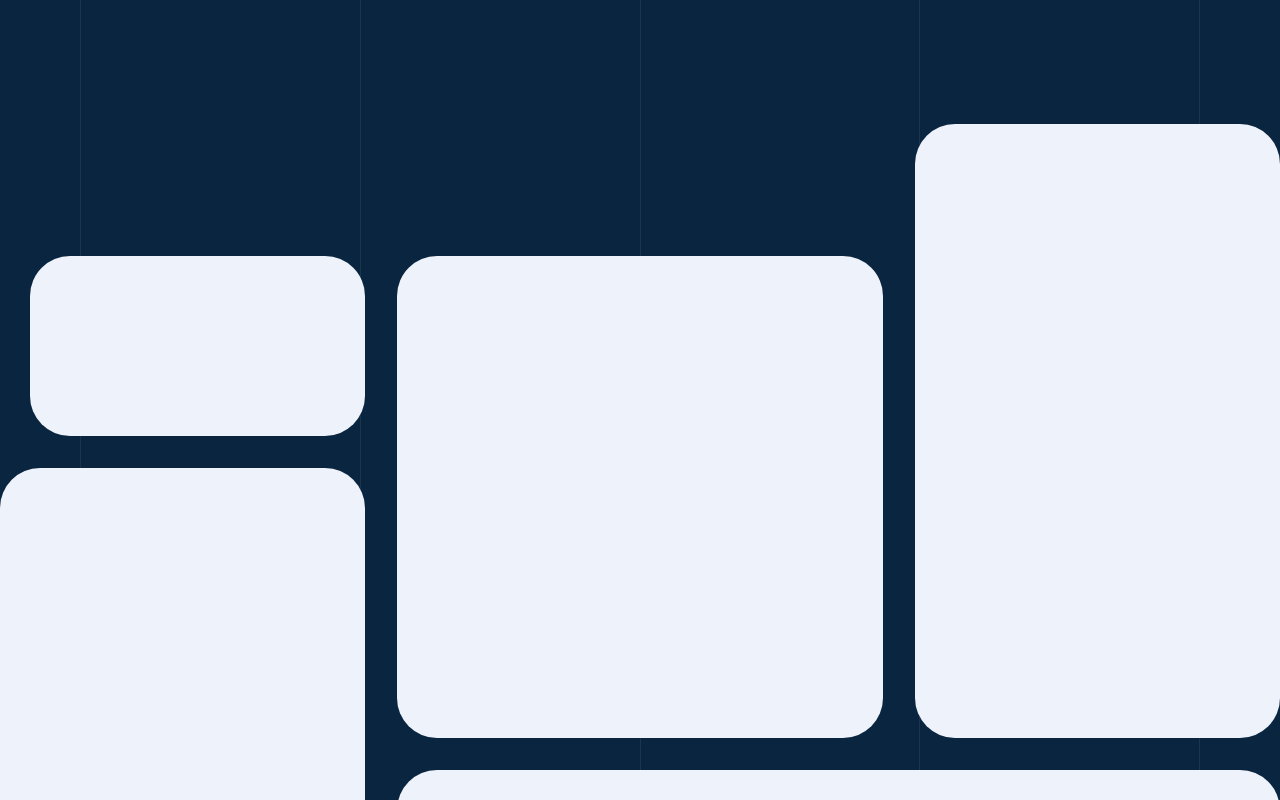
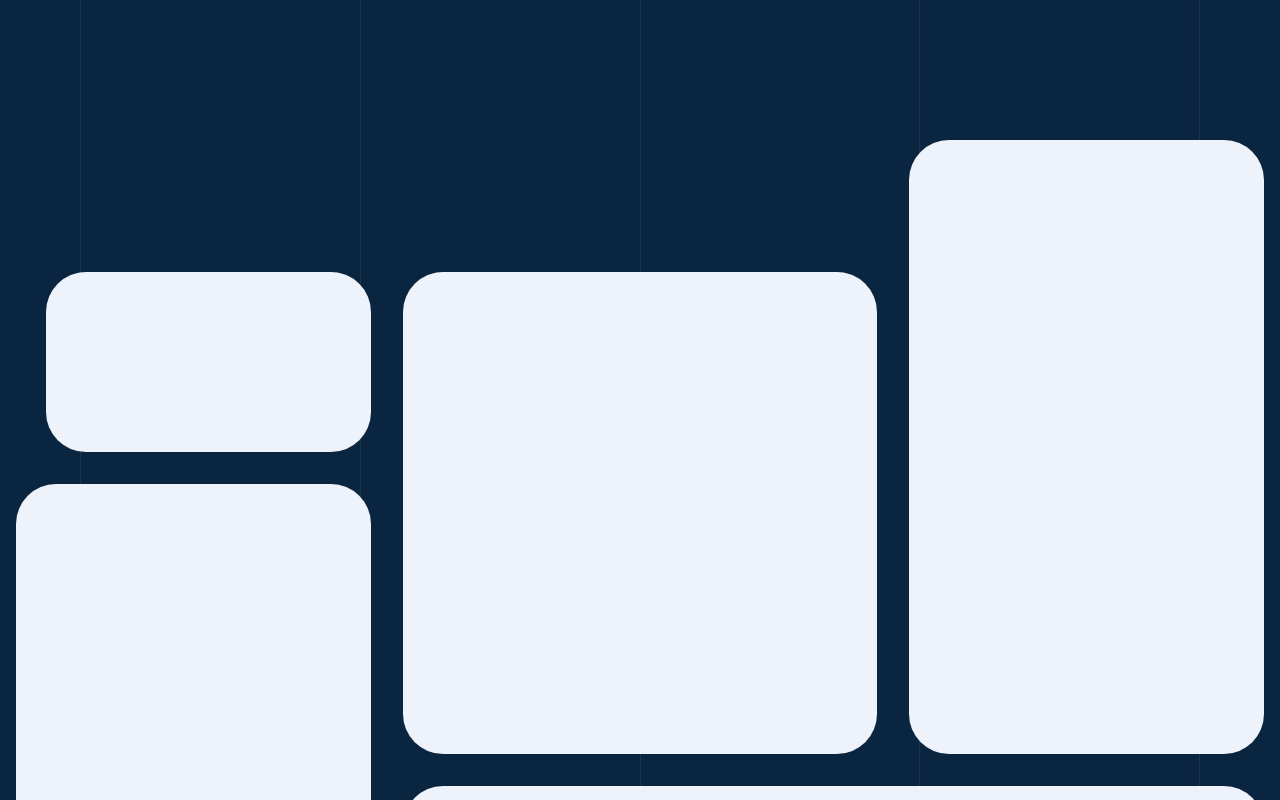
Before and after one commit to phronesys/admetricks-challenge-vue, a Vue app: page / in a window 1280 px wide. Shown: the part 1760-2560 px from the top of the page. Built offline with nearby package versions, Linux system fonts and the light colour scheme.

Commit message:
enhance(layout): card grid padding

```diff
--- a/src/layouts/landing/AmCardGrid.vue
+++ b/src/layouts/landing/AmCardGrid.vue
@@ -23,7 +23,7 @@ const cardClasses = [
 
 <style lang="postcss">
 section#cards {
-  @apply pb-80 max-w-[1400px] w-full flex justify-center mx-auto z-10;
+  @apply p-4 pb-80 max-w-[1400px] w-full flex justify-center mx-auto z-10;
 }
 section#cards .card-grid {
   @apply h-[400px] w-full px-8 flex flex-col mx-auto sm:grid justify-center gap-8;
```
Also changed, not shown: src/views/chart.vue (added), src/views/metrics.vue (deleted).
